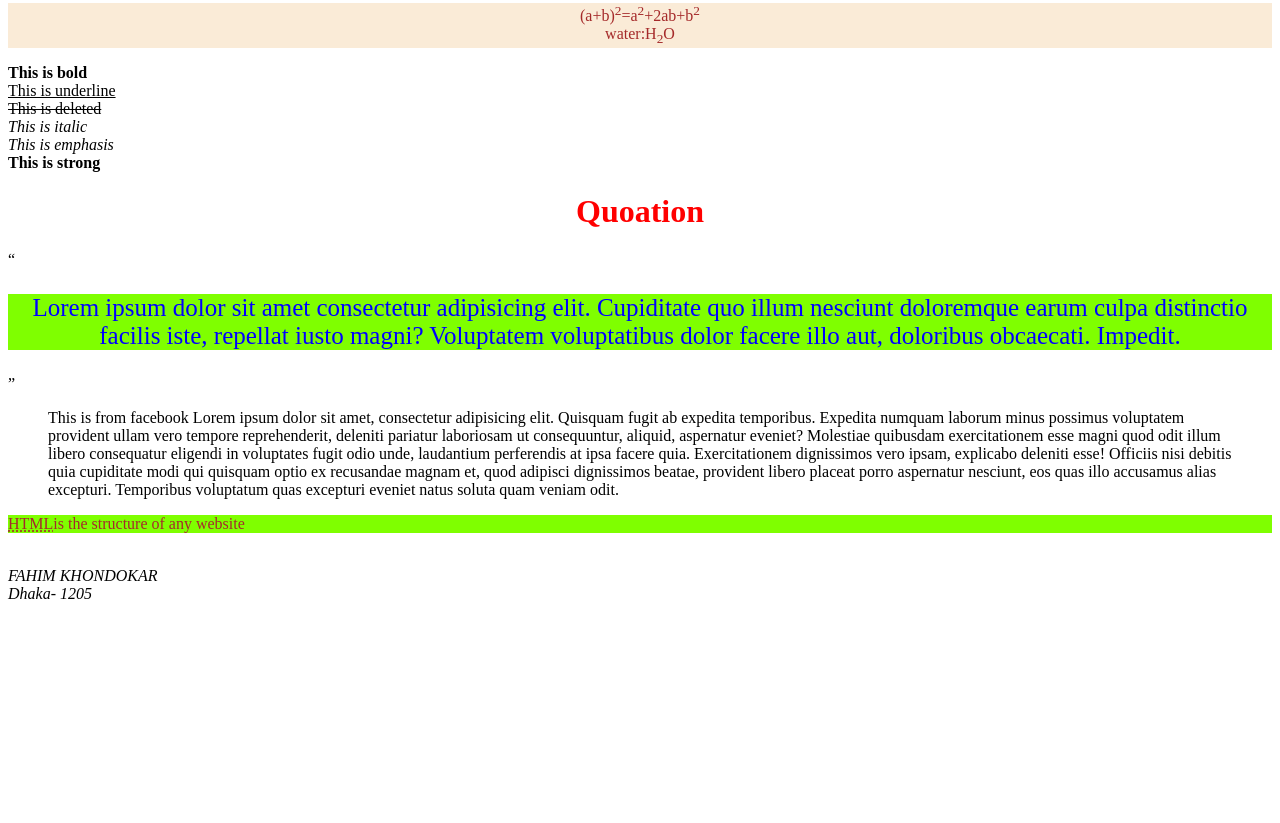
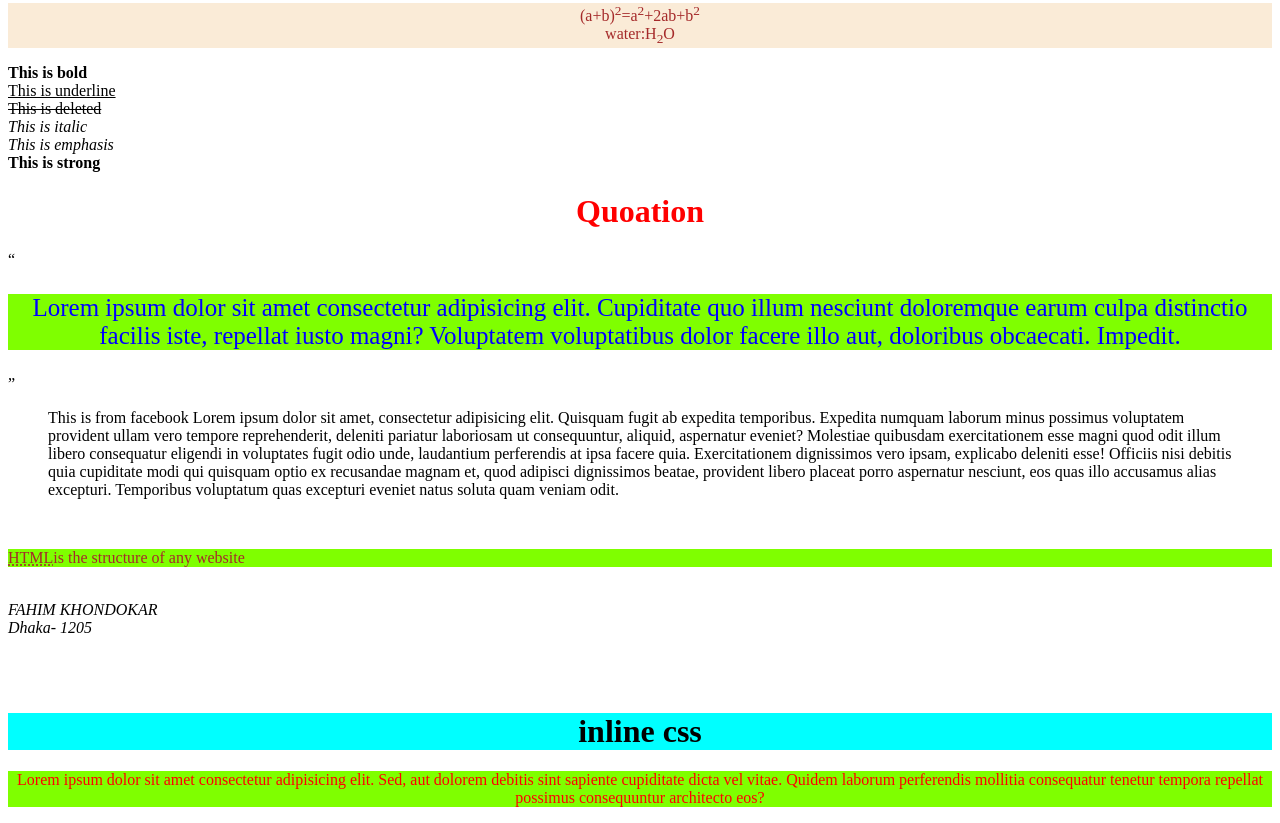
Before and after one commit to Hares319/practicehub, a plain HTML site: page index.html in a window 1280 px wide. Shown: the part 1510-2333 px from the top of the page. Before the commit the page ends 2121 px from the top, so only its background shows below. Drawn offline with Linux system fonts and the light colour scheme.

Commit message:
inline css

```diff
--- a/index.html
+++ b/index.html
@@ -62,9 +62,18 @@
 <body>
   <h1 style="text-align: center; color: red;">Quoation</h1>
  <q><p style="color: blue; text-align: center; font-size: 25px;">Lorem ipsum dolor sit amet consectetur adipisicing elit. Cupiditate quo illum nesciunt doloremque earum culpa distinctio facilis iste, repellat iusto magni? Voluptatem voluptatibus dolor facere illo aut, doloribus obcaecati. Impedit.</p></q><br>
- <blockquote cite="facebook.com">This is from facebook Lorem ipsum dolor sit amet, consectetur adipisicing elit. Quisquam fugit ab expedita temporibus. Expedita numquam laborum minus possimus voluptatem provident ullam vero tempore reprehenderit, deleniti pariatur laboriosam ut consequuntur, aliquid, aspernatur eveniet? Molestiae quibusdam exercitationem esse magni quod odit illum libero consequatur eligendi in voluptates fugit odio unde, laudantium perferendis at ipsa facere quia. Exercitationem dignissimos vero ipsam, explicabo deleniti esse! Officiis nisi debitis quia cupiditate modi qui quisquam optio ex recusandae magnam et, quod adipisci dignissimos beatae, provident libero placeat porro aspernatur nesciunt, eos quas illo accusamus alias excepturi. Temporibus voluptatum quas excepturi eveniet natus soluta quam veniam odit.</blockquote>
+ <blockquote cite="facebook.com">This is from facebook Lorem ipsum dolor sit amet, consectetur adipisicing elit. Quisquam fugit ab expedita temporibus. Expedita numquam laborum minus possimus voluptatem provident ullam vero tempore reprehenderit, deleniti pariatur laboriosam ut consequuntur, aliquid, aspernatur eveniet? Molestiae quibusdam exercitationem esse magni quod odit illum libero consequatur eligendi in voluptates fugit odio unde, laudantium perferendis at ipsa facere quia. Exercitationem dignissimos vero ipsam, explicabo deleniti esse! Officiis nisi debitis quia cupiditate modi qui quisquam optio ex recusandae magnam et, quod adipisci dignissimos beatae, provident libero placeat porro aspernatur nesciunt, eos quas illo accusamus alias excepturi. Temporibus voluptatum quas excepturi eveniet natus soluta quam veniam odit.</blockquote> <br>
+ <!-- abbriviation -->
  <p><abbr title="Hyper text markup language">HTML</abbr>is the structure of any website</p><br>
  <!-- this is address -->
- <address>FAHIM KHONDOKAR <br>Dhaka- 1205</address>
+ <address>FAHIM KHONDOKAR <br>Dhaka- 1205</address><br>
+ <!-- html comment -->
+
 </body>
 </html>
+<br><br>
+<!-- html css -->
+<body>
+  <h1 style="background-color: aqua; text-align: center;">inline css</h1>
+  <p style="color: red; text-align: center; font-size: medium; ">Lorem ipsum dolor sit amet consectetur adipisicing elit. Sed, aut dolorem debitis sint sapiente cupiditate dicta vel vitae. Quidem laborum perferendis mollitia consequatur tenetur tempora repellat possimus consequuntur architecto eos?</p>
+</body>
```
